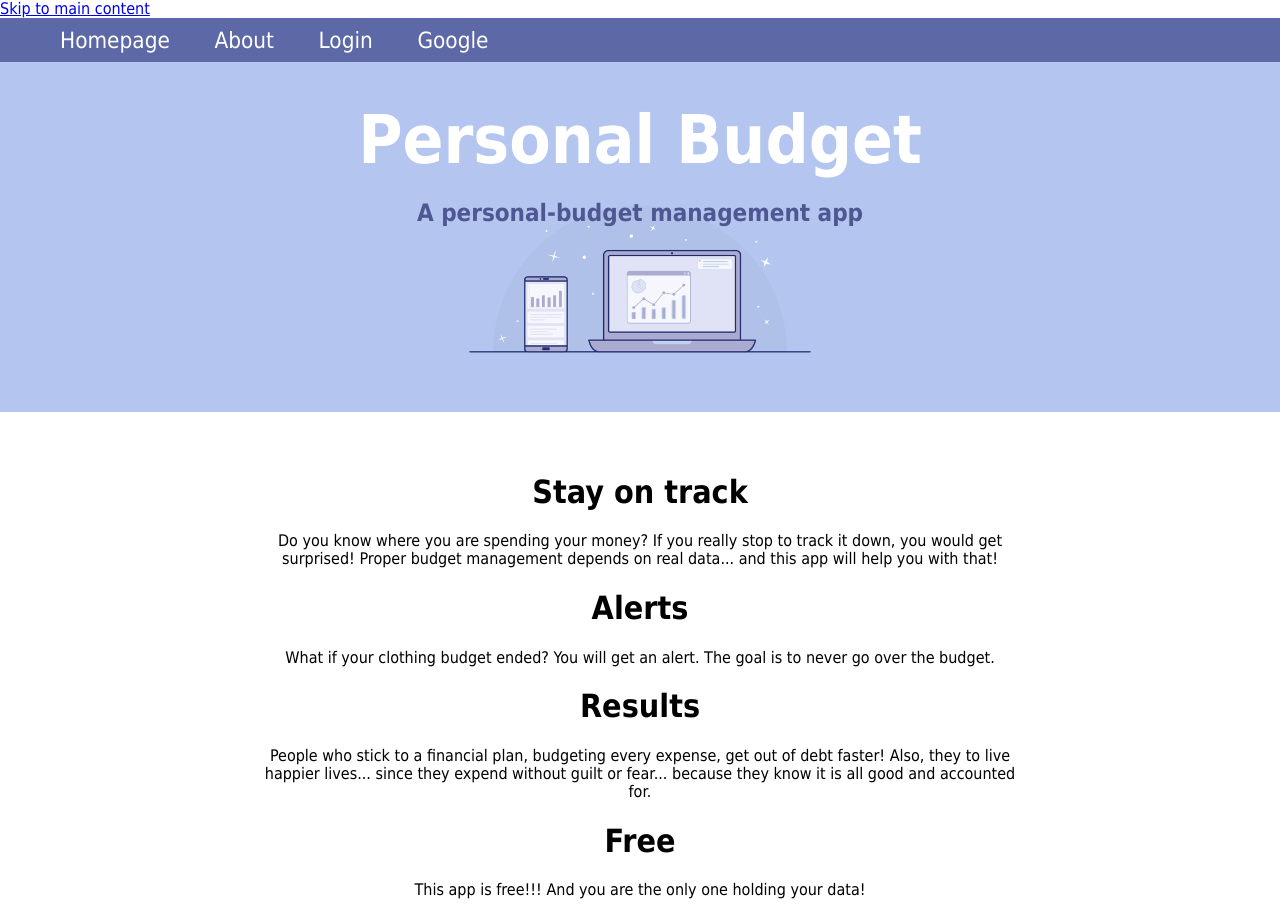
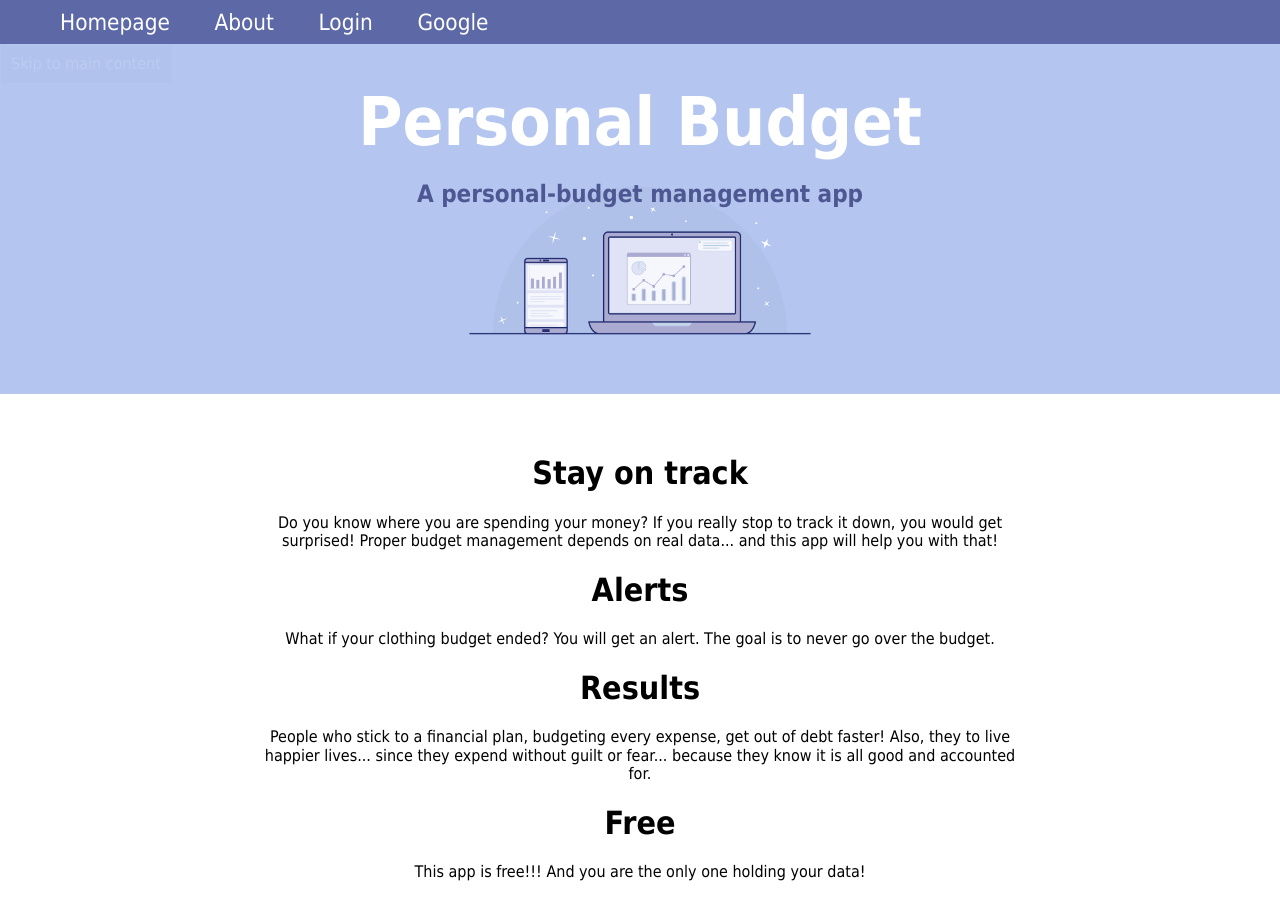
Before and after one commit to vmudired19/personal-budget, a plain HTML site: page index.html in a window 1280 px wide. Shown: the top 919 px of the page. Drawn offline with Linux system fonts and the light colour scheme.

Commit message:
final changes

```diff
--- a/main.css
+++ b/main.css
@@ -90,6 +90,39 @@ section.container div.text-box {
     text-align: justify;
     margin: 20px;
 }
+/* Add this CSS to your existing styles or create a new CSS file */
+.skip-link {
+    position: absolute;
+    top: 45px; /* Adjust the top position according to your design */
+    left: 1px; /* Adjust the left position according to your design */
+    display: inline-block;
+    padding: 10px;
+    background-color: #9da6d7;
+    color: #fff;
+    text-decoration: none;
+    opacity: 0.1;
+    transition: opacity 0.3s ease;
+    border: none;
+    cursor: pointer;
+}
+
+.skip-link:hover {
+    opacity: 1;
+}
+
+.skip-link:focus {
+    position: static;
+    left: auto;
+    top: auto;
+    opacity: 1;
+}
+
+/* Style for better focus visibility */
+.skip-link:focus {
+    outline: 2px solid #0d0101; /* Add an outline for better focus visibility */
+}
+
+
 
 @media screen and (min-width: 768px) {
     section.container div.text-box {
```
